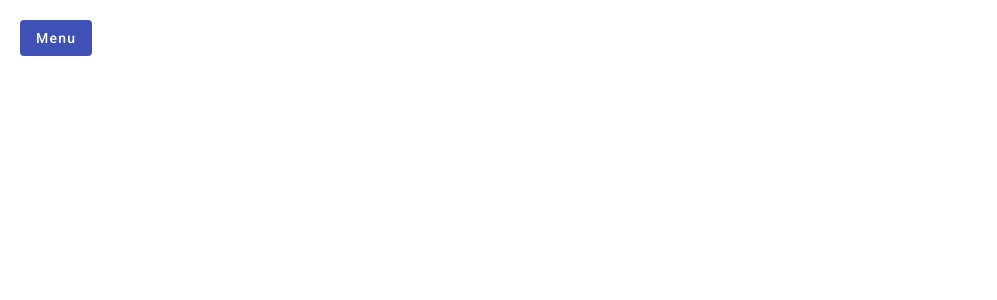
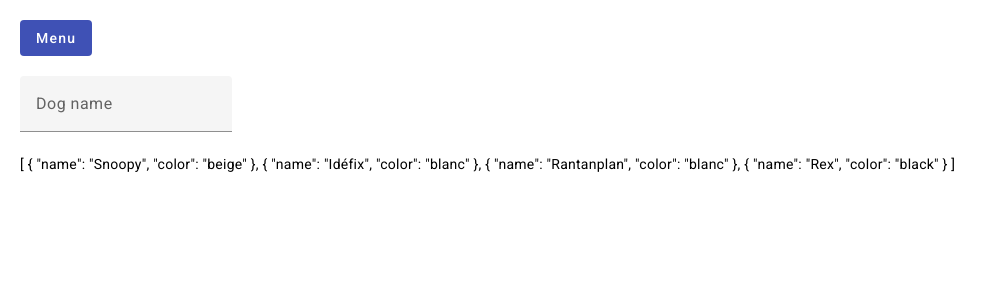
Before and after one commit to Hugo-Hontans/bbl-rxjs, an Angular app: page /switch-map in a window 1280 px wide. Before the commit this address led to /. Shown: the top 300 px of the page, without its empty margins (0-997 px from the left). Built offline with nearby package versions, Linux system fonts and the light colour scheme.

Commit message:
add switch map

```diff
--- a/src/app/app-routing.module.ts
+++ b/src/app/app-routing.module.ts
@@ -17,6 +17,10 @@ const routes: Routes = [
   {
     path: 'distinct-until-changed',
     loadComponent: () => import('./components/distinct-until-changed/distinct-until-changed.component').then((c) => c.DistinctUntilChangedComponent)
+  },
+  {
+    path: 'switch-map',
+    loadComponent: () => import('./components/real/switch-map.component').then((c) => c.SwitchMapComponent)
   }
 ];
 
--- a/src/app/app.component.html
+++ b/src/app/app.component.html
@@ -6,6 +6,7 @@
       <button mat-menu-item (click)="navigate('with-latest-from')">With Latest From</button>
       <button mat-menu-item (click)="navigate('from-event')">From Event</button>
       <button mat-menu-item (click)="navigate('distinct-until-changed')">Distinct Until Changed</button>
+      <button mat-menu-item (click)="navigate('switch-map')">Switch Map</button>
     </mat-menu>
   </div>
 
--- a/src/app/components/distinct-until-changed/distinct-until-changed.component.ts
+++ b/src/app/components/distinct-until-changed/distinct-until-changed.component.ts
@@ -1,5 +1,5 @@
 import { Component, OnInit } from '@angular/core';
-import { CommonModule } from '@angular/common';
+import { AsyncPipe, CommonModule, JsonPipe } from '@angular/common';
 import { BehaviorSubject, Observable, distinctUntilChanged, filter, interval, take, tap } from 'rxjs';
 import { AbstractComponent } from '../abstract.component';
 
@@ -11,7 +11,7 @@ interface Dog {
 @Component({
   selector: 'app-distinct-until-changed',
   standalone: true,
-  imports: [CommonModule],
+  imports: [AsyncPipe, JsonPipe],
   templateUrl: './distinct-until-changed.component.html',
   styleUrls: ['./distinct-until-changed.component.scss']
 })
--- a/src/app/components/from-event/from-event.component.ts
+++ b/src/app/components/from-event/from-event.component.ts
@@ -1,12 +1,11 @@
 import { AfterViewInit, Component, ElementRef, ViewChild } from '@angular/core';
-import { CommonModule } from '@angular/common';
 import { Observable, fromEvent, takeUntil, tap } from 'rxjs';
 import { AbstractComponent } from '../abstract.component';
 
 @Component({
   selector: 'app-from-event',
   standalone: true,
-  imports: [CommonModule],
+  imports: [],
   templateUrl: './from-event.component.html',
   styleUrls: ['./from-event.component.scss']
 })
@@ -17,7 +16,7 @@ export class FromEventComponent extends AbstractComponent implements AfterViewIn
     const mouseOver$: Observable<MouseEvent> = fromEvent(this.zone.nativeElement, 'mouseover');
 
     mouseOver$.pipe(
-      tap(event => console.log(event)),
+      tap(console.log),
       takeUntil(this.destroy$)
     ).subscribe();
   }
--- /dev/null
+++ b/src/app/components/real/switch-map.component.html
@@ -0,0 +1,4 @@
+<mat-form-field>
+    <input matInput placeholder="Dog name" [formControl]="dogControl">
+</mat-form-field>
+<p *ngIf="filteredDogs$ | async as filtredDogs">{{ filtredDogs | json }}</p>
--- /dev/null
+++ b/src/app/components/real/switch-map.component.ts
@@ -0,0 +1,36 @@
+import { Component, OnInit } from '@angular/core';
+import { AbstractComponent } from '../abstract.component';
+import { MatFormFieldModule } from '@angular/material/form-field';
+import { MatInputModule } from '@angular/material/input';
+import { FormControl, ReactiveFormsModule } from '@angular/forms';
+import { Observable, debounceTime, startWith, switchMap, tap } from 'rxjs';
+import { ApiService, Dog } from 'src/app/services/api.service';
+import { AsyncPipe, JsonPipe, NgIf } from '@angular/common';
+
+@Component({
+  selector: 'app-switch-map',
+  standalone: true,
+  imports: [MatFormFieldModule, MatInputModule, ReactiveFormsModule, AsyncPipe, JsonPipe, NgIf],
+  templateUrl: './switch-map.component.html',
+  styleUrls: ['./switch-map.component.scss'],
+  providers: [ApiService]
+})
+export class SwitchMapComponent extends AbstractComponent implements OnInit {
+
+  dogControl = new FormControl<string>('');
+
+  filteredDogs$: Observable<Dog[]> | undefined;
+
+  constructor(private apiServie: ApiService) {
+    super();
+  }
+
+  ngOnInit(): void {
+    this.filteredDogs$ = this.dogControl.valueChanges.pipe(
+      startWith(''),
+      debounceTime(500),
+      tap(console.log),
+      switchMap(value => this.apiServie.getDogs(value))
+    );
+  }
+}
--- a/src/app/components/share-replay/share-replay.component.ts
+++ b/src/app/components/share-replay/share-replay.component.ts
@@ -1,5 +1,5 @@
 import { Component, OnInit } from '@angular/core';
-import { CommonModule } from '@angular/common';
+import { AsyncPipe } from '@angular/common';
 import { FakeObservableService } from 'src/app/services/fake-observable.service';
 import { Observable, shareReplay, takeUntil, tap } from 'rxjs';
 import { AbstractComponent } from '../abstract.component';
@@ -7,7 +7,7 @@ import { AbstractComponent } from '../abstract.component';
 @Component({
   selector: 'app-share-replay',
   standalone: true,
-  imports: [CommonModule],
+  imports: [AsyncPipe],
   templateUrl: './share-replay.component.html',
   styleUrls: ['./share-replay.component.scss'],
   providers: [FakeObservableService]
--- a/src/app/components/with-latest-from/with-latest-from.component.ts
+++ b/src/app/components/with-latest-from/with-latest-from.component.ts
@@ -1,5 +1,5 @@
 import { Component, OnInit } from '@angular/core';
-import { CommonModule } from '@angular/common';
+import { AsyncPipe } from '@angular/common';
 import { AbstractComponent } from '../abstract.component';
 import { FakeObservableService } from 'src/app/services/fake-observable.service';
 import { Observable, interval, map, takeUntil, withLatestFrom } from 'rxjs';
@@ -7,7 +7,7 @@ import { Observable, interval, map, takeUntil, withLatestFrom } from 'rxjs';
 @Component({
   selector: 'app-with-latest-from',
   standalone: true,
-  imports: [CommonModule],
+  imports: [AsyncPipe],
   templateUrl: './with-latest-from.component.html',
   styleUrls: ['./with-latest-from.component.scss'],
   providers: [FakeObservableService]
--- /dev/null
+++ b/src/app/services/api.service.ts
@@ -0,0 +1,20 @@
+import { Injectable } from '@angular/core';
+import { Observable, of } from 'rxjs';
+
+export interface Dog {
+  name: string;
+  color: string;
+}
+
+@Injectable()
+export class ApiService {
+
+  private _dogs: Dog[] = [{ name: 'Snoopy', color: 'beige' }, { name: 'Idéfix', color: 'blanc' }, { name: 'Rantanplan', color: 'blanc' }, { name: 'Rex', color: 'black' }];
+
+  constructor() { }
+
+  getDogs(searchValue: string): Observable<Dog[]> {
+    const dogs = this._dogs.filter(dog => dog.name.toLocaleLowerCase().includes(searchValue.toLocaleLowerCase()));
+    return of(dogs);
+  }
+}
```
Also changed, not shown: src/app/components/real/switch-map.component.scss (added).
